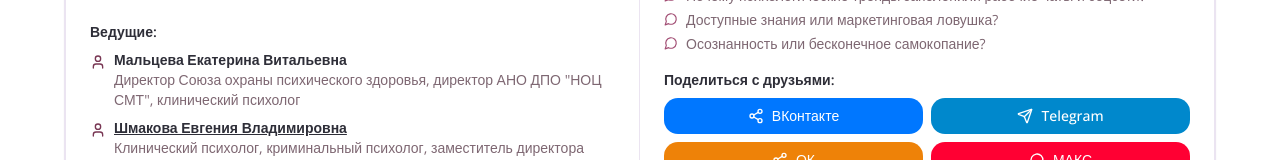
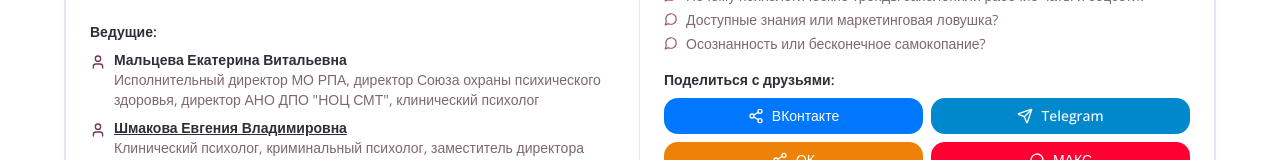
Before and after one commit to pr-poehali-dev/moscow-psychotherapy-website, a React (Vite) app: page /podcasts in a window 1280 px wide. Shown: the part 751-911 px from the top of the page. Built offline with nearby package versions, Linux system fonts and the light colour scheme.

Commit message:
Добавить исполнительного директора МО РПА

```diff
--- a/src/pages/Podcasts.tsx
+++ b/src/pages/Podcasts.tsx
@@ -19,7 +19,7 @@ const Podcasts = () => {
       title: 'Психология – новая религия? Эпизод 1: "Почему вы это слушаете?"',
       episodeNumber: 1,
       hosts: [
-        { name: 'Мальцева Екатерина Витальевна', role: 'Директор Союза охраны психического здоровья, директор АНО ДПО "НОЦ СМТ", клинический психолог' },
+        { name: 'Мальцева Екатерина Витальевна', role: 'Исполнительный директор МО РПА, директор Союза охраны психического здоровья, директор АНО ДПО "НОЦ СМТ", клинический психолог' },
         { name: 'Шмакова Евгения Владимировна', role: 'Клинический психолог, криминальный психолог, заместитель директора Союза охраны психического здоровья. Преподаватель Научно-образовательного центра современных медицинских технологий (НОЦ СМТ), член Российской психотерапевтической ассоциации (РПА)', specialistId: 43 },
         { name: 'Журихин Сергей Анатольевич', role: 'Проректор по повышению квалификации', organization: 'Университета Правительства Москвы', organizationUrl: 'https://t.me/openeduspace' },
       ],
```
